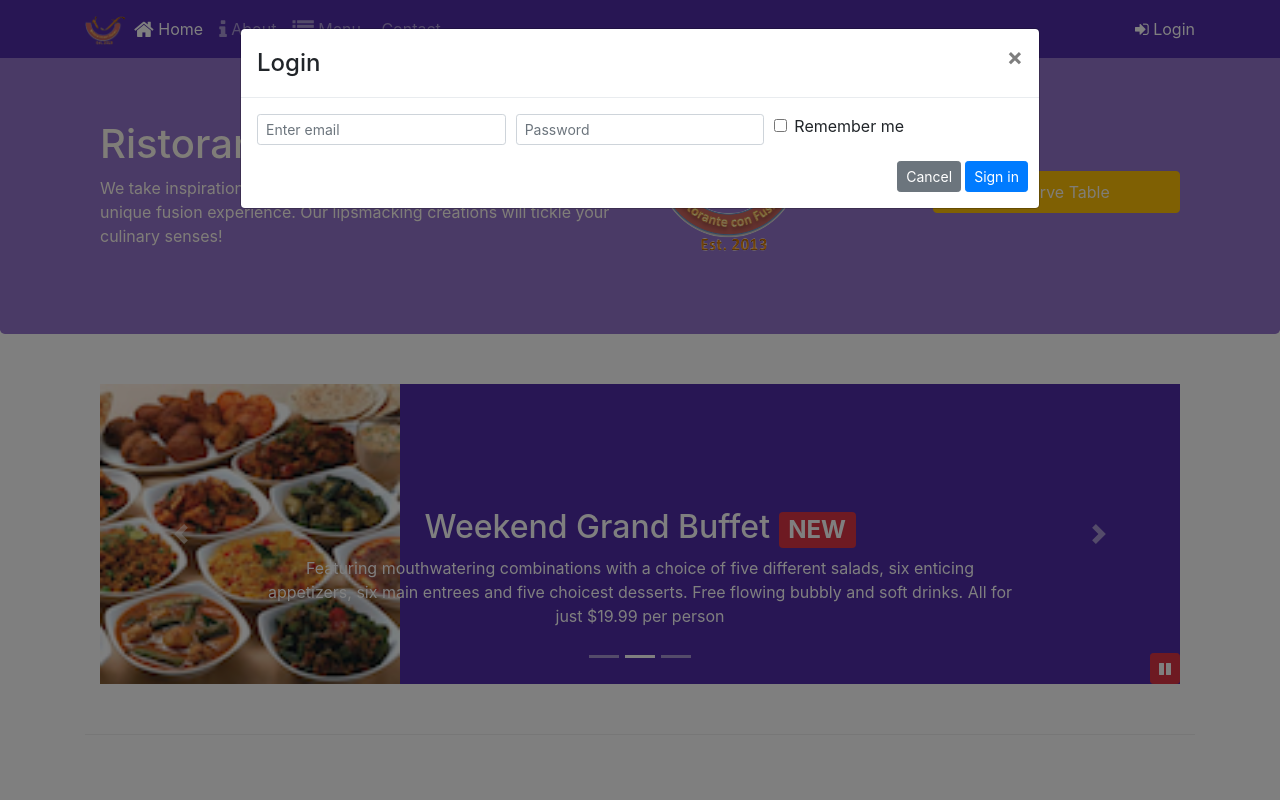
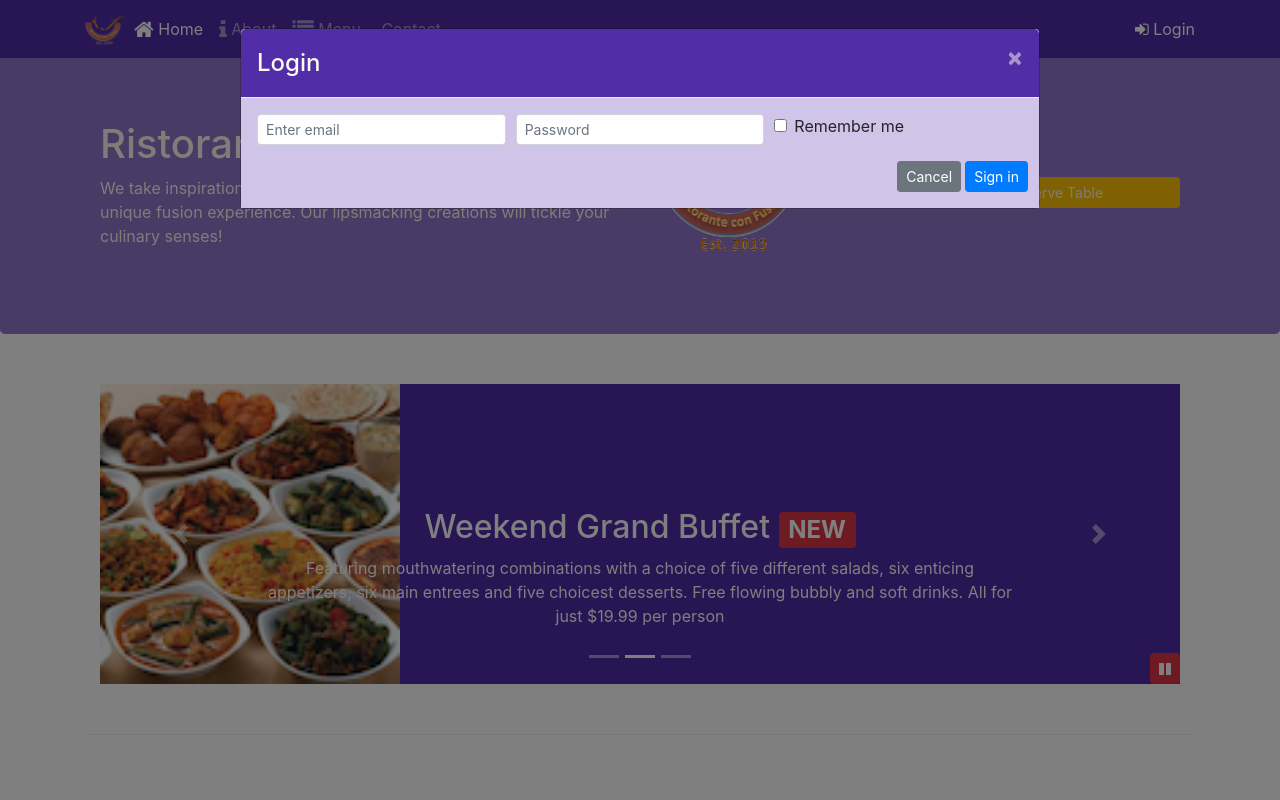
Before and after one commit to THE-NOS44/ConFusion---Bootstrap, a website: page index.html in a window 1280 px wide. Both pictures are taken after a click on the link "Login". Shown: the top 800 px of the page. Drawn offline with nearby package versions, Linux system fonts and the light colour scheme; some icons are missing.

Commit message:
Week-4 All 4 Tasks completed

```diff
--- a/css/styles.scss
+++ b/css/styles.scss
@@ -74,3 +74,18 @@ body{
     bottom: 0px;
     z-index: 1;
 }
+
+.modal {
+    .modal-body {
+        background-color: $background-pale;
+    }
+
+    .modal-header {
+        color: floralwhite;
+        background:$background-dark;
+
+        .close {
+            color: floralwhite;
+        }
+    }
+}
--- a/index.html
+++ b/index.html
@@ -31,7 +31,7 @@
                     <li class="nav-item"><a class="nav-link" href="./contactus.html"><span class="fa fa-address-code fa-lg"></span> Contact</a></li>
                 </ul>
                 <span class="navbar-text">
-                    <a data-toggle="modal" data-target="#loginModal">
+                    <a id="loginButton" type="button">
                     <span class="fa fa-sign-in"></span> Login</a>
                 </span>
             </div>
@@ -86,13 +86,13 @@
                     <img src="img/logo.png" class="img-fluid">
                 </div>
                 <div class="col-12 col-sm-3 align-self-center">
-                    <a role="button" class="btn btn-block nav-link btn-warning"
-                        data-toggle="modal" data-target="#reservemodal">Reserve Table</a>
+                    <a type="button" class="btn btn-block btn-sm btn-warning col-12 col-sm align-self-center" id="reserve-button">Reserve Table</a>
                 </div>
                 </div>
             </div>
         </div>
     </header>
+
     <div id="reservemodal" class="modal fade" role="dialog">
       <div class="modal-dialog modal-lg" role="content">
           <!-- Modal content-->
@@ -333,6 +333,8 @@
     <script>
         $(document).ready(function(){
             $("#mycarousel").carousel( { interval: 2000 } );
+        });
+
         $("#carouselButton").click(function(){
             if ($("#carouselButton").children("span").hasClass('fa-pause')) {
                 $("#mycarousel").carousel('pause');
@@ -345,7 +347,13 @@
                 $("#carouselButton").children("span").addClass('fa-pause');
             }
         });
+        $("#loginButton").click(function(){
+            $('#loginModal').modal('show')
         });
+        $("#reserve-button").click(function(){
+            $('#reservemodal').modal('show')
+        })
+
     </script>
 </body>
 
```
Also changed, not shown: css/styles.css. Lines whose indentation alone changed are shown as unchanged.
